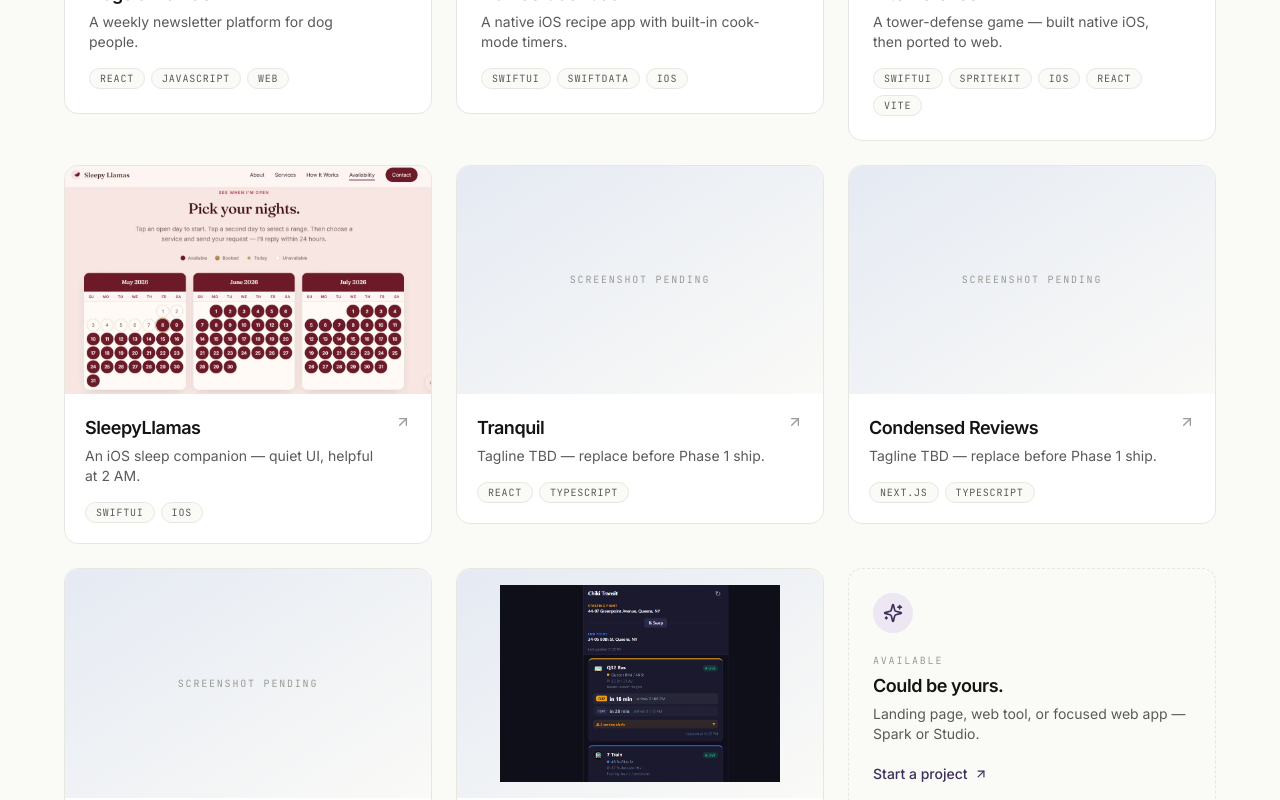
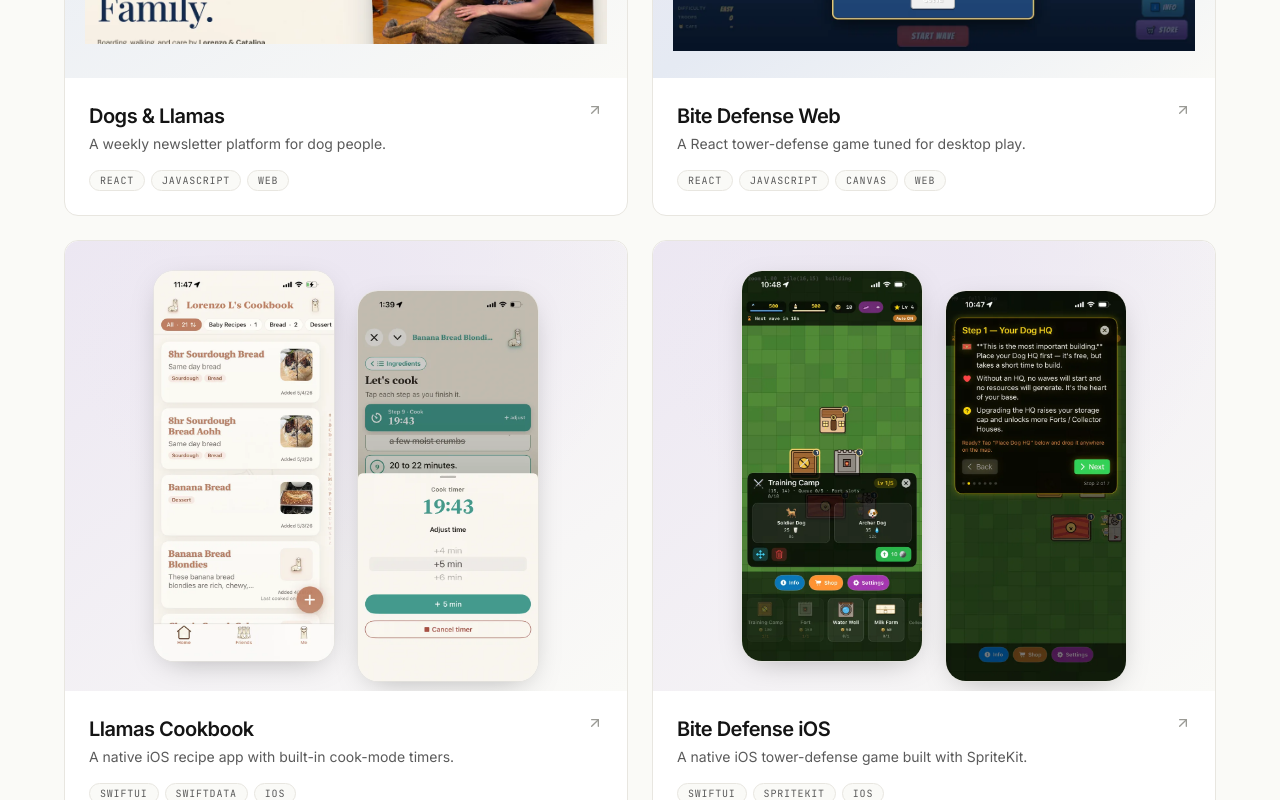
Before and after one commit to LLLlamas/Lorenzo-Portfolio, a Next.js app: page / in a window 1280 px wide. Shown: the part 2000-2800 px from the top of the page. Built offline with nearby package versions, Linux system fonts and the light colour scheme.

Commit message:
big update for separating projects

```diff
--- a/src/components/motion/Modal.tsx
+++ b/src/components/motion/Modal.tsx
@@ -81,7 +81,7 @@ export function Modal({ open, onClose, children, label }: Props) {
             aria-modal="true"
             aria-label={label}
             tabIndex={-1}
-            className="relative max-h-[92vh] w-full max-w-3xl overflow-y-auto rounded-t-2xl border border-line bg-bg-elevated shadow-2xl outline-none md:max-h-[90vh] md:rounded-2xl"
+            className="relative max-h-[92vh] w-full max-w-4xl overflow-y-auto rounded-t-2xl border border-line bg-bg-elevated shadow-2xl outline-none md:max-h-[90vh] md:rounded-2xl"
             initial={prefersReduced ? { opacity: 0 } : { opacity: 0, y: 24, scale: 0.97 }}
             animate={prefersReduced ? { opacity: 1 } : { opacity: 1, y: 0, scale: 1 }}
             exit={prefersReduced ? { opacity: 0 } : { opacity: 0, y: 24, scale: 0.97 }}
--- a/src/components/sections/ProjectModal.tsx
+++ b/src/components/sections/ProjectModal.tsx
@@ -1,11 +1,13 @@
 'use client';
 
 import Image from 'next/image';
+import type { ReactNode } from 'react';
 import { ArrowUpRight, X } from 'lucide-react';
 import { Modal } from '@/components/motion/Modal';
 import { Tag } from '@/components/ui/Tag';
 import { PhoneFrame } from '@/components/ui/PhoneFrame';
-import type { Project } from '@/content/projects';
+import { copy } from '@/content/copy';
+import type { GalleryImage, Project } from '@/content/projects';
 import { cn, withBasePath } from '@/lib/utils';
 
 type Props = {
@@ -13,105 +15,106 @@ type Props = {
   onClose: () => void;
 };
 
+const modalCopy = copy.projectModal;
+
 export function ProjectModal({ project, onClose }: Props) {
   return (
     <Modal open={Boolean(project)} onClose={onClose} label={project?.title}>
       {project ? (
-        <article>
-          {/* Close button — fixed to the panel, above the cover */}
+        <article className="overflow-hidden">
           <button
             type="button"
             onClick={onClose}
             aria-label="Close"
-            className="absolute right-3 top-3 z-10 grid size-9 place-items-center rounded-full bg-bg/80 text-ink-soft backdrop-blur-md transition-colors hover:bg-bg hover:text-ink md:right-4 md:top-4"
+            className="absolute right-3 top-3 z-10 grid size-9 place-items-center rounded-full bg-bg/85 text-ink-soft shadow-sm backdrop-blur-md transition-colors hover:bg-bg hover:text-ink md:right-4 md:top-4"
           >
             <X className="size-4" />
           </button>
 
-          {/* Cover */}
           <ProjectCover project={project} />
 
-          {/* Body */}
-          <div className="px-6 pb-8 pt-6 md:px-8 md:pb-10 md:pt-8">
-            <header className="flex items-baseline justify-between gap-4">
-              <h2 className="font-display text-2xl font-semibold tracking-tight text-ink md:text-3xl">
-                {project.title}
-              </h2>
-              <span className="font-mono text-xs uppercase tracking-[0.12em] text-ink-quiet">
-                {project.year}
-              </span>
+          <div className="relative px-5 pb-7 pt-6 md:px-8 md:pb-9 md:pt-8">
+            <div className="pointer-events-none absolute inset-x-0 top-0 h-px bg-gradient-to-r from-transparent via-accent/50 to-transparent" />
+
+            <header className="grid gap-5 md:grid-cols-[minmax(0,1fr)_auto] md:items-start">
+              <div className="min-w-0">
+                <p className="font-mono text-[10px] uppercase tracking-[0.18em] text-ink-quiet">
+                  {project.year}
+                </p>
+                <h2 className="mt-2 text-pretty font-display text-3xl font-semibold tracking-tight text-ink md:text-4xl">
+                  {project.title}
+                </h2>
+                <p className="mt-3 max-w-2xl text-pretty text-base leading-relaxed text-ink-soft md:text-lg">
+                  {project.tagline}
+                </p>
+              </div>
+
+              {project.link ? (
+                <a
+                  href={project.link}
+                  target="_blank"
+                  rel="noreferrer noopener"
+                  className="inline-flex h-11 items-center justify-center rounded-full bg-accent px-5 text-sm font-medium text-accent-on transition-opacity hover:opacity-90"
+                >
+                  {modalCopy.visitLive}
+                  <ArrowUpRight className="ml-1.5 size-4" />
+                </a>
+              ) : null}
             </header>
 
-            <p className="mt-2 text-pretty text-base text-ink-soft md:text-lg">
-              {project.tagline}
-            </p>
-
             {project.description ? (
-              <p className="mt-6 text-pretty text-base leading-relaxed text-ink">
-                {project.description}
-              </p>
+              <section className="mt-7 border-y border-line py-6 md:grid md:grid-cols-[10rem_1fr] md:gap-8">
+                <DetailLabel>{modalCopy.overview}</DetailLabel>
+                <p className="mt-3 text-pretty text-base leading-8 text-ink md:mt-0 md:text-lg">
+                  {project.description}
+                </p>
+              </section>
             ) : null}
 
+            <ProjectFacts project={project} />
+
             {project.highlights && project.highlights.length > 0 ? (
-              <div className="mt-6">
-                <p className="font-mono text-[10px] uppercase tracking-[0.18em] text-ink-quiet">
-                  Highlights
-                </p>
-                <ul className="mt-3 space-y-2 text-sm text-ink-soft md:text-base">
-                  {project.highlights.map((h) => (
-                    <li key={h} className="flex gap-3">
-                      <span aria-hidden className="mt-1.5 inline-block size-1.5 shrink-0 rounded-full bg-accent" />
-                      <span className="leading-relaxed">{h}</span>
+              <section className="mt-7">
+                <SectionRule label={modalCopy.highlights} />
+                <ol className="mt-4 grid gap-3 md:grid-cols-3">
+                  {project.highlights.map((highlight, index) => (
+                    <li
+                      key={highlight}
+                      className="rounded-xl border border-line bg-bg/60 p-4 shadow-[0_14px_40px_-28px_rgba(0,0,0,0.45)]"
+                    >
+                      <span className="font-mono text-[10px] uppercase tracking-[0.16em] text-accent">
+                        {String(index + 1).padStart(2, '0')}
+                      </span>
+                      <p className="mt-3 text-sm leading-relaxed text-ink-soft">
+                        {highlight}
+                      </p>
                     </li>
                   ))}
-                </ul>
-              </div>
+                </ol>
+              </section>
             ) : null}
 
-            <div className="mt-6 grid gap-4 md:grid-cols-2">
-              <div>
-                <p className="font-mono text-[10px] uppercase tracking-[0.18em] text-ink-quiet">
-                  Stack
-                </p>
-                <div className="mt-2 flex flex-wrap gap-1.5">
-                  {project.stack.map((s) => (
-                    <Tag key={s}>{s}</Tag>
+            {project.gallery && project.gallery.length > 0 ? (
+              <section className="mt-8">
+                <SectionRule label={modalCopy.more} />
+                <div
+                  className={cn(
+                    'mt-4 grid gap-4',
+                    project.gallery.some((image) => image.device === 'phone')
+                      ? 'grid-cols-2 md:grid-cols-3'
+                      : 'md:grid-cols-3',
+                  )}
+                >
+                  {project.gallery.map((image, index) => (
+                    <GalleryItem
+                      key={`${image.src}-${index}`}
+                      image={image}
+                      title={project.title}
+                      index={index}
+                    />
                   ))}
                 </div>
-              </div>
-              {project.role ? (
-                <div>
-                  <p className="font-mono text-[10px] uppercase tracking-[0.18em] text-ink-quiet">
-                    Role
-                  </p>
-                  <p className="mt-2 text-sm text-ink">{project.role}</p>
-                </div>
-              ) : null}
-            </div>
-
-            {project.gallery && project.gallery.length > 0 ? (
-              <div className="mt-8">
-                <p className="font-mono text-[10px] uppercase tracking-[0.18em] text-ink-quiet">
-                  More
-                </p>
-                <div className="mt-3 grid grid-cols-2 gap-3 md:grid-cols-3">
-                  {project.gallery.map((g, i) => (
-                    <GalleryItem key={i} image={g} title={project.title} index={i} />
-                  ))}
-                </div>
-              </div>
-            ) : null}
-
-            {project.link ? (
-              <a
-                href={project.link}
-                target="_blank"
-                rel="noreferrer noopener"
-                className="mt-8 inline-flex h-11 items-center justify-center rounded-full bg-accent px-5 text-sm font-medium text-accent-on transition-opacity hover:opacity-90"
-              >
-                Visit live
-                <ArrowUpRight className="ml-1.5 size-4" />
-              </a>
+              </section>
             ) : null}
           </div>
         </article>
@@ -121,13 +124,14 @@ export function ProjectModal({ project, onClose }: Props) {
 }
 
 function ProjectCover({ project }: { project: Project }) {
-  const isPhone = project.category === 'mobile' && project.coverFit === 'contain';
+  const isPhone = isPhoneProject(project);
   const hasCover = Boolean(project.cover);
 
   return (
     <div
       className={cn(
-        'relative aspect-[16/10] overflow-hidden bg-gradient-to-br',
+        'relative overflow-hidden bg-gradient-to-br',
+        isPhone ? 'aspect-[4/3] md:aspect-[16/8]' : 'aspect-[16/9]',
         project.category === 'mobile' && 'from-accent-soft to-bg',
         project.category === 'web' && 'from-accent-secondary-soft to-bg',
         project.category === 'game' && 'from-accent-soft via-accent-secondary-soft to-bg',
@@ -135,24 +139,15 @@ function ProjectCover({ project }: { project: Project }) {
     >
       {hasCover ? (
         isPhone ? (
-          <PhoneFrame className="py-4 md:py-6">
-            <Image
-              src={withBasePath(project.cover!)}
-              alt={`${project.title} screenshot`}
-              fill
-              sizes="(min-width: 768px) 320px, 50vw"
-              className="object-cover"
-              priority
-            />
-          </PhoneFrame>
+          <PhoneHero project={project} />
         ) : (
           <Image
             src={withBasePath(project.cover!)}
             alt={`${project.title} screenshot`}
             fill
-            sizes="(min-width: 768px) 768px, 100vw"
+            sizes="(min-width: 768px) 896px, 100vw"
             className={cn(
-              project.coverFit === 'contain' && 'object-contain p-6',
+              project.coverFit === 'contain' && 'object-contain p-3 md:p-5',
               project.coverFit !== 'contain' && 'object-cover object-top',
             )}
             priority
@@ -169,23 +164,110 @@ function ProjectCover({ project }: { project: Project }) {
   );
 }
 
+function PhoneHero({ project }: { project: Project }) {
+  const shots = getPhoneShots(project);
+
+  return (
+    <div className="absolute inset-0 flex items-center justify-center gap-4 px-7 py-5 md:gap-8 md:px-10 md:py-7">
+      <div className="pointer-events-none absolute inset-0 bg-[radial-gradient(circle_at_50%_8%,var(--accent-soft),transparent_60%)]" />
+      {shots.map((shot, index) => (
+        <PhoneFrame
+          key={`${shot.src}-${index}`}
+          className={cn(
+            'relative h-full min-h-0 max-h-[430px]',
+            index > 0 && 'hidden translate-y-6 sm:grid',
+          )}
+        >
+          <Image
+            src={withBasePath(shot.src)}
+            alt={shot.caption ?? `${project.title} screenshot ${index + 1}`}
+            fill
+            sizes="(min-width: 768px) 210px, 46vw"
+            className="object-cover"
+            priority={index === 0}
+          />
+        </PhoneFrame>
+      ))}
+    </div>
+  );
+}
+
+function ProjectFacts({ project }: { project: Project }) {
+  return (
+    <dl
+      className={cn(
+        'mt-7 grid gap-px overflow-hidden rounded-xl border border-line bg-line',
+        project.role
+          ? 'md:grid-cols-[1.35fr_0.85fr_0.45fr]'
+          : 'md:grid-cols-[1.4fr_0.6fr]',
+      )}
+    >
+      <FactBlock label={modalCopy.stack}>
+        <div className="flex flex-wrap gap-1.5">
+          {project.stack.map((stackItem) => (
+            <Tag key={stackItem}>{stackItem}</Tag>
+          ))}
+        </div>
+      </FactBlock>
+
+      {project.role ? (
+        <FactBlock label={modalCopy.role}>
+          <p className="text-sm leading-relaxed text-ink">{project.role}</p>
+        </FactBlock>
+      ) : null}
+
+      <FactBlock label={modalCopy.year}>
+        <p className="font-mono text-sm text-ink">{project.year}</p>
+      </FactBlock>
+    </dl>
+  );
+}
+
+function FactBlock({ label, children }: { label: string; children: ReactNode }) {
+  return (
+    <div className="bg-bg-elevated p-4">
+      <dt>
+        <DetailLabel>{label}</DetailLabel>
+      </dt>
+      <dd className="mt-3">{children}</dd>
+    </div>
+  );
+}
+
+function SectionRule({ label }: { label: string }) {
+  return (
+    <div className="flex items-center gap-3">
+      <DetailLabel>{label}</DetailLabel>
+      <div className="h-px flex-1 bg-line" />
+    </div>
+  );
+}
+
+function DetailLabel({ children }: { children: ReactNode }) {
+  return (
+    <span className="font-mono text-[10px] uppercase tracking-[0.18em] text-ink-quiet">
+      {children}
+    </span>
+  );
+}
+
 function GalleryItem({
   image,
   title,
   index,
 }: {
-  image: { src: string; caption?: string; device?: 'phone' | 'browser' };
+  image: GalleryImage;
   title: string;
   index: number;
 }) {
   const isPhone = image.device === 'phone';
-  const alt = image.caption ?? `${title} — view ${index + 2}`;
+  const alt = image.caption ?? `${title} view ${index + 2}`;
 
   return (
     <figure className="space-y-2">
       <div
         className={cn(
-          'relative overflow-hidden rounded-lg border border-line bg-bg',
+          'relative overflow-hidden rounded-xl border border-line bg-bg-elevated shadow-[0_18px_44px_-32px_rgba(0,0,0,0.5)]',
           isPhone ? 'aspect-[9/16] p-2' : 'aspect-[16/10]',
         )}
       >
@@ -195,7 +277,7 @@ function GalleryItem({
               src={withBasePath(image.src)}
               alt={alt}
               fill
-              sizes="(min-width: 768px) 240px, 50vw"
+              sizes="(min-width: 768px) 220px, 45vw"
               className="object-cover"
             />
           </PhoneFrame>
@@ -204,7 +286,7 @@ function GalleryItem({
             src={withBasePath(image.src)}
             alt={alt}
             fill
-            sizes="(min-width: 768px) 240px, 50vw"
+            sizes="(min-width: 768px) 280px, 50vw"
             className="object-cover object-top"
           />
         )}
@@ -217,3 +299,14 @@ function GalleryItem({
     </figure>
   );
 }
+
+function isPhoneProject(project: Project) {
+  return project.category === 'mobile' && project.coverFit === 'contain';
+}
+
+function getPhoneShots(project: Project) {
+  return [
+    project.cover ? { src: project.cover, caption: `${project.title} screenshot` } : null,
+    ...(project.gallery ?? []).filter((image) => image.device === 'phone'),
+  ].filter(Boolean).slice(0, 2) as { src: string; caption?: string }[];
+}
--- a/src/components/sections/Work.tsx
+++ b/src/components/sections/Work.tsx
@@ -15,6 +15,7 @@ import { projects, type Project } from '@/content/projects';
 import { cn, withBasePath } from '@/lib/utils';
 
 const COLS = 3;
+const FEATURED_SPAN_CLASS = 'md:col-span-2';
 
 const SPAN_CLASS: Record<1 | 2, string> = {
   1: 'md:col-span-1',
@@ -26,6 +27,7 @@ export function Work() {
 
   const featured = projects.filter((p) => p.featured);
   const rest = projects.filter((p) => !p.featured);
+  const featuredChildClassName = featured.map(() => FEATURED_SPAN_CLASS);
 
   const gapCount = rest.length > 0 ? (COLS - (rest.length % COLS)) % COLS : 0;
   const showGapFiller = gapCount === 1 || gapCount === 2;
@@ -44,7 +46,11 @@ export function Work() {
             subhead={copy.work.subhead}
           />
 
-          <Stagger className="grid gap-6 md:grid-cols-3" step={0.08}>
+          <Stagger
+            className="grid gap-6 md:grid-cols-4"
+            step={0.08}
+            childClassName={featuredChildClassName}
+          >
             {featured.map((project) => (
               <ProjectCard
                 key={project.slug}
@@ -92,7 +98,12 @@ type ProjectCardProps = {
 function ProjectCard({ project, featured = false, onSelect }: ProjectCardProps) {
   const hasCover = Boolean(project.cover);
   const fit = project.coverFit ?? 'cover';
-  const isPhone = project.category === 'mobile' && fit === 'contain';
+  const isPhone = isPhoneProject(project);
+  let coverAspect = 'aspect-[16/10]';
+
+  if (isPhone) {
+    coverAspect = featured ? 'aspect-[5/4]' : 'aspect-[4/3]';
+  }
 
   return (
     <Card
@@ -110,7 +121,8 @@ function ProjectCard({ project, featured = false, onSelect }: ProjectCardProps)
         {/* Cover */}
         <div
           className={cn(
-            'relative aspect-[16/10] overflow-hidden rounded-t-[var(--radius-card)] bg-gradient-to-br',
+            'relative overflow-hidden rounded-t-[var(--radius-card)] bg-gradient-to-br',
+            coverAspect,
             project.category === 'mobile' && 'from-accent-soft to-bg',
             project.category === 'web' && 'from-accent-secondary-soft to-bg',
             project.category === 'game' && 'from-accent-soft via-accent-secondary-soft to-bg',
@@ -118,18 +130,7 @@ function ProjectCard({ project, featured = false, onSelect }: ProjectCardProps)
         >
           {hasCover ? (
             isPhone ? (
-              <div className="absolute inset-0">
-                <PhoneFrame className="py-3 md:py-4">
-                  <Image
-                    src={withBasePath(project.cover!)}
-                    alt={`${project.title} screenshot`}
-                    fill
-                    sizes="(min-width: 768px) 200px, 40vw"
-                    className="object-cover"
-                    priority={featured}
-                  />
-                </PhoneFrame>
-              </div>
+              <PhoneCoverPreview project={project} featured={featured} />
             ) : (
               <div
                 className={cn(
@@ -144,7 +145,7 @@ function ProjectCard({ project, featured = false, onSelect }: ProjectCardProps)
                   sizes="(min-width: 768px) 33vw, 100vw"
                   className={cn(
                     fit === 'cover' && 'object-cover object-top',
-                    fit === 'contain' && 'object-contain p-4',
+                    fit === 'contain' && 'object-contain p-3 md:p-5',
                   )}
                   priority={featured}
                 />
@@ -163,7 +164,12 @@ function ProjectCard({ project, featured = false, onSelect }: ProjectCardProps)
         <div className={cn('p-5', featured && 'md:p-6')}>
           <div className="flex items-start justify-between gap-3">
             <div className="min-w-0">
-              <h3 className="font-display text-lg font-semibold tracking-tight text-ink">
+              <h3
+                className={cn(
+                  'font-display text-lg font-semibold tracking-tight text-ink',
+                  featured && 'md:text-xl',
+                )}
+              >
                 {project.title}
               </h3>
               <p className="mt-1 text-sm text-ink-soft">{project.tagline}</p>
@@ -182,6 +188,48 @@ function ProjectCard({ project, featured = false, onSelect }: ProjectCardProps)
         </div>
       </button>
     </Card>
+  );
+}
+
+function isPhoneProject(project: Project) {
+  return project.category === 'mobile' && project.coverFit === 'contain';
+}
+
+function PhoneCoverPreview({
+  project,
+  featured,
+}: {
+  project: Project;
+  featured: boolean;
+}) {
+  const shots = [
+    project.cover ? { src: project.cover, caption: `${project.title} screenshot` } : null,
+    ...(project.gallery ?? []).filter((image) => image.device === 'phone'),
+  ].filter(Boolean).slice(0, 2) as { src: string; caption?: string }[];
+
+  return (
+    <div className="absolute inset-0 flex items-center justify-center gap-4 px-5 py-4 md:gap-6 md:px-8 md:py-6">
+      <div className="pointer-events-none absolute inset-0 bg-[radial-gradient(circle_at_50%_10%,var(--accent-soft),transparent_58%)]" />
+      {shots.map((shot, index) => (
+        <PhoneFrame
+          key={`${shot.src}-${index}`}
+          className={cn(
+            'relative h-full min-h-0',
+            featured ? 'max-h-[390px]' : 'max-h-[280px]',
+            index > 0 && 'hidden translate-y-5 sm:grid',
+          )}
+        >
+          <Image
+            src={withBasePath(shot.src)}
+            alt={shot.caption ?? `${project.title} screenshot ${index + 1}`}
+            fill
+            sizes="(min-width: 768px) 180px, 44vw"
+            className="object-cover"
+            priority={featured && index === 0}
+          />
+        </PhoneFrame>
+      ))}
+    </div>
   );
 }
 
--- a/src/content/projects.ts
+++ b/src/content/projects.ts
@@ -57,10 +57,29 @@ export const projects: Project[] = [
     ],
     stack: ['React', 'JavaScript', 'Web'],
     cover: '/projects/dogs-and-llamas.webp',
-    coverFit: 'cover',
+    coverFit: 'contain',
     year: 2025,
     featured: true,
     category: 'web',
+  },
+  {
+    slug: 'bite-defense-web',
+    title: 'Bite Defense Web',
+    tagline: 'A React tower-defense game tuned for desktop play.',
+    description:
+      'A browser version of Bite Defense rebuilt around React and JavaScript. The port keeps the original tower-defense loop while adapting controls, pacing, and screen layout for desktop play.',
+    role: 'Solo developer',
+    highlights: [
+      'React frontend with a Canvas-based playfield',
+      'Desktop-first controls and responsive HUD layout',
+      'Web port separated from the native iOS implementation',
+    ],
+    stack: ['React', 'JavaScript', 'Canvas', 'Web'],
+    cover: '/projects/bite-defense.webp',
+    coverFit: 'contain',
+    year: 2025,
+    featured: true,
+    category: 'game',
   },
   {
     slug: 'llamas-cookbook',
@@ -85,42 +104,41 @@ export const projects: Project[] = [
     category: 'mobile',
   },
   {
-    slug: 'bite-defense',
-    title: 'Bite Defense',
-    tagline: 'A tower-defense game — built native iOS, then ported to web.',
+    slug: 'bite-defense-ios',
+    title: 'Bite Defense iOS',
+    tagline: 'A native iOS tower-defense game built with SpriteKit.',
     description:
-      'Started as a SwiftUI + SpriteKit iOS game built solo, then ported to a React + Vite desktop version to broaden the audience. The two versions share gameplay design but use platform-native rendering — SpriteKit for iOS, Canvas/React for web.',
+      'The original native Bite Defense build: a SwiftUI shell with SpriteKit gameplay, touch-friendly controls, and compact phone-first screens. This version focuses on fast reads and clean mobile interaction instead of sharing the web renderer.',
     role: 'Solo developer',
     highlights: [
-      'Original native iOS build: SwiftUI + SpriteKit',
-      'Desktop port: React + Vite with Canvas-based renderer',
-      'Shared gameplay design across both versions',
+      'SwiftUI app shell with SpriteKit gameplay scenes',
+      'Touch-first tower placement and wave controls',
+      'Compact HUD designed for portrait phone play',
     ],
-    stack: ['SwiftUI', 'SpriteKit', 'iOS', 'React', 'Vite'],
-    cover: '/projects/bite-defense.webp',
-    coverFit: 'cover',
+    stack: ['SwiftUI', 'SpriteKit', 'iOS'],
+    cover: '/projects/bite-defense-1.webp',
+    coverFit: 'contain',
     gallery: [
-      { src: '/projects/bite-defense-1.webp', caption: 'iOS — gameplay layout', device: 'phone' },
-      { src: '/projects/bite-defense-2.webp', caption: 'iOS — tutorial', device: 'phone' },
+      { src: '/projects/bite-defense-2.webp', caption: 'Tutorial flow', device: 'phone' },
     ],
     year: 2025,
     featured: true,
-    category: 'game',
+    category: 'mobile',
   },
   {
     slug: 'sleepy-llamas',
     title: 'SleepyLlamas',
-    tagline: 'An iOS sleep companion — quiet UI, helpful at 2 AM.',
+    tagline: 'A React sleep companion with a quiet bedtime interface.',
     description:
-      'A small SwiftUI app focused on calm, glanceable bedtime UX. Designed to be readable with one eye open in a dark room.',
+      'A small React and JavaScript web app focused on calm, glanceable bedtime UX. Designed to be readable with one eye open in a dark room.',
     role: 'Solo developer',
-    highlights: ['SwiftUI + dark-friendly typography', 'No notifications, no nags'],
-    stack: ['SwiftUI', 'iOS'],
+    highlights: ['React UI with dark-friendly typography', 'No notifications, no nags'],
+    stack: ['React', 'JavaScript', 'Web'],
     cover: '/projects/sleepy-llamas.webp',
     coverFit: 'cover',
     year: 2024,
     featured: false,
-    category: 'mobile',
+    category: 'web',
   },
   {
     slug: 'tranquil',
```
Also changed, not shown: src/content/copy.ts (+11 -1 lines), 1 other file (tests, documents, lock files or other folders).
